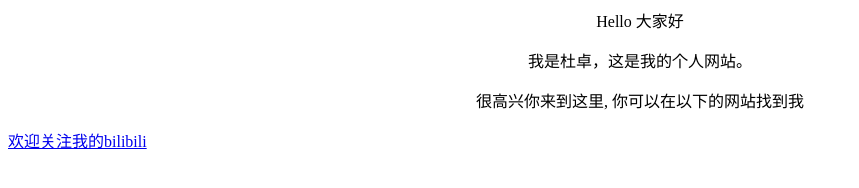
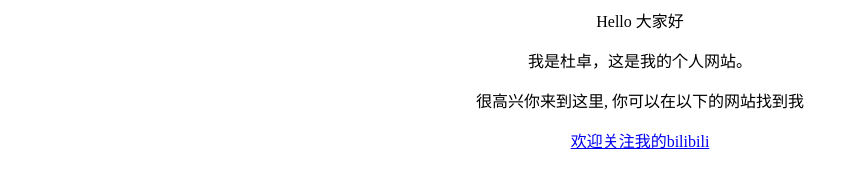
Before and after one commit to duanfazuimei/duanfazuimei.github.io, a plain HTML site: page index.html in a window 1280 px wide. Shown: the whole page, without its empty margins (0-859 px from the left). Drawn offline with Linux system fonts and the light colour scheme.

Commit message:
Update index.html

```diff
--- a/index.html
+++ b/index.html
@@ -3,4 +3,4 @@
 <p  align="center">很高兴你来到这里, 你可以在以下的网站找到我</p>
 
 
-<a href="https://space.bilibili.com/72296830?spm_id_from=333.1007.0.0" align="center">欢迎关注我的bilibili</a>
+<p align="center"><a href="https://space.bilibili.com/72296830?spm_id_from=333.1007.0.0" >欢迎关注我的bilibili</a></p>
```
